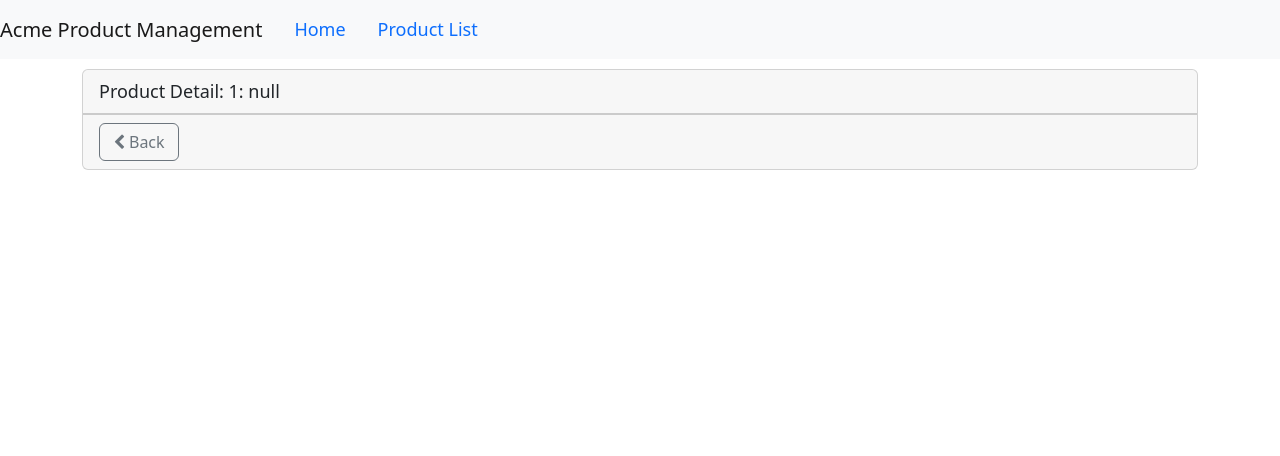
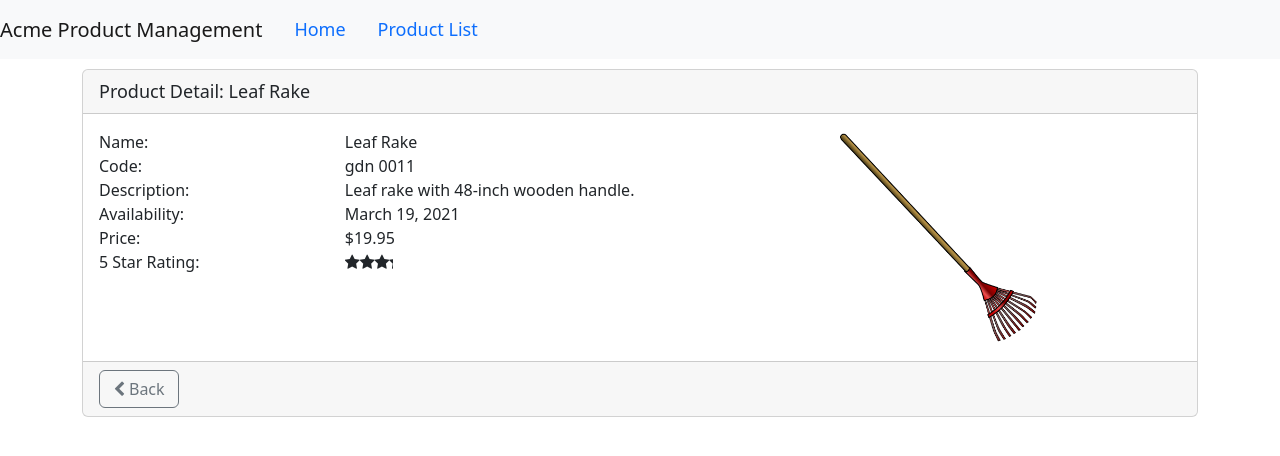
Before and after one commit to mahmoudelmekwed/Angular-GettingStarted-master, an Angular app in the folder APM-Start/: page /products/1 in a window 1280 px wide. Shown: the top 456 px of the page. Built offline with nearby package versions, Linux system fonts and the light colour scheme.

Commit message:
product detail

```diff
--- a/APM-Start/src/app/products/product-detail/product-detail.component.html
+++ b/APM-Start/src/app/products/product-detail/product-detail.component.html
@@ -2,6 +2,48 @@
     <div class="card-header">
         {{pageTitle+': '+ product?.productName}}
     </div>
+    <div class='card-body'
+    *ngIf='product'>
+ <div class='row'>
+   <div class='col-md-8'>
+     <div class='row'>
+       <div class='col-md-4'>Name:</div>
+       <div class='col-md-8'>{{product.productName}}</div>
+     </div>
+     <div class='row'>
+       <div class='col-md-4'>Code:</div>
+       <div class='col-md-8'>{{product.productCode | lowercase | ConvetToSpaces: '-'}}</div>
+     </div>
+     <div class='row'>
+       <div class='col-md-4'>Description:</div>
+       <div class='col-md-8'>{{product.description}}</div>
+     </div>
+     <div class='row'>
+       <div class='col-md-4'>Availability:</div>
+       <div class='col-md-8'>{{product.releaseDate}}</div>
+     </div>
+     <div class='row'>
+       <div class='col-md-4'>Price:</div>
+       <div class='col-md-8'>{{product.price|currency:'USD':'symbol'}}</div>
+     </div>
+     <div class='row'>
+       <div class='col-md-4'>5 Star Rating:</div>
+       <div class='col-md-8'>
+         <pm-star [rating]='product.starRating'>
+         </pm-star>
+       </div>
+     </div>
+   </div>
+
+   <div class='col-md-4'>
+     <img class='center-block img-responsive'
+          [style.width.px]='200'
+          [style.margin.px]='2'
+          [src]='product.imageUrl'
+          [title]='product.productName'>
+   </div>
+ </div>
+</div>
     <div class="card-footer">
         <button class="btn btn-outline-secondary"
                 style="width: 80px"
--- a/APM-Start/src/app/products/product-detail/product-detail.component.ts
+++ b/APM-Start/src/app/products/product-detail/product-detail.component.ts
@@ -1,6 +1,7 @@
 import { Component, OnInit } from '@angular/core';
 import { ActivatedRoute, Router } from '@angular/router';
 import { IProduct } from '../product';
+import { ProductService } from '../product.servise';
 
 @Component({
   templateUrl: './product-detail.component.html',
@@ -11,11 +12,19 @@
   product: IProduct | undefined;
 
   constructor(private route : ActivatedRoute
-    ,private router : Router) { }
+    ,private router : Router,
+    private productservice: ProductService) { }
 
   ngOnInit(): void {
-    const id = Number(this.route.snapshot.paramMap.get('id'));
-    this.pageTitle += `: ${id}`;
+    // const id = Number(this.route.snapshot.paramMap.get('id'));
+    // this.pageTitle += `: ${id}`;
+
+    this.route.params.subscribe((params)=>{
+      this.productservice.getProducts().subscribe((res)=>
+      this.product = res.find(
+        (item)=> item.productId == params['id']
+      ))
+    })
 
   }
 
```
